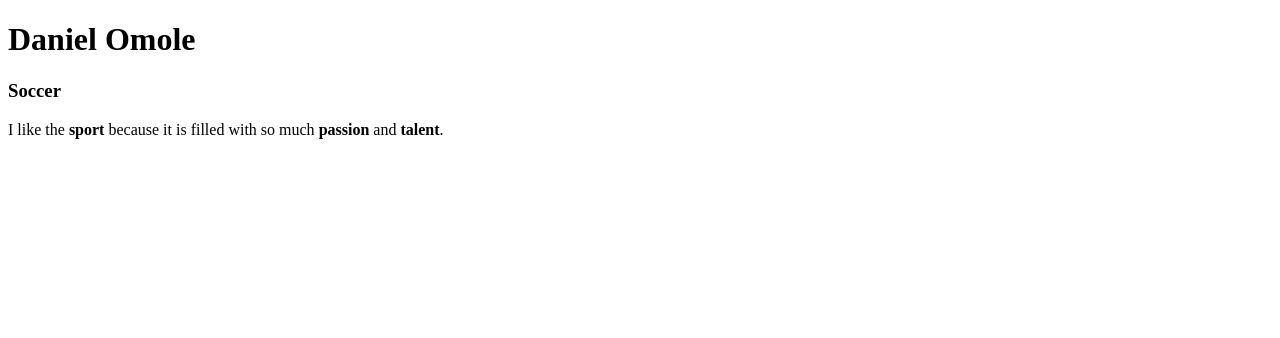
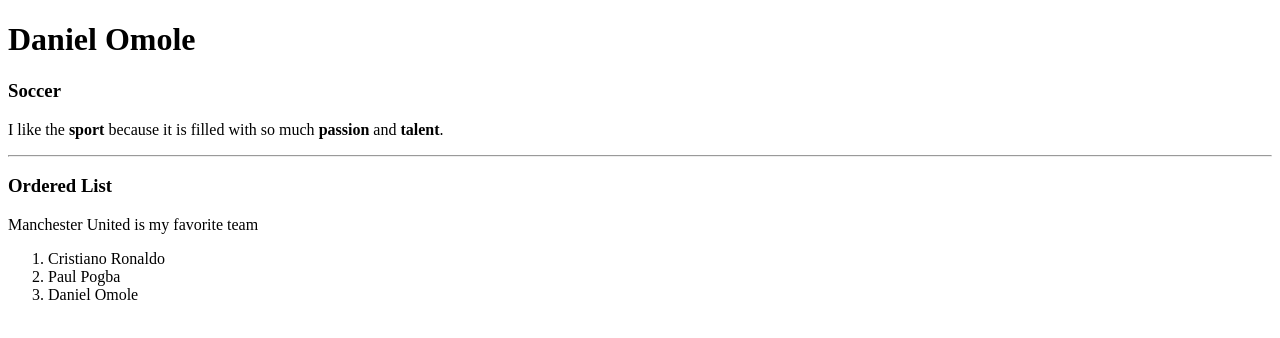
Before and after one commit to 44-563-Web-Apps-S23/44563-webapps-assignment-3-Daniel1012345, a plain HTML site: page index.html in a window 1280 px wide. Drawn offline with Linux system fonts and the light colour scheme.

Commit message:
answered part 5

```diff
--- a/index.html
+++ b/index.html
@@ -10,6 +10,14 @@
         <p>
             I like the <b>sport</b> because it is filled with so much <b>passion</b> and <b>talent</b>.
         </p>
+        <hr>
+        <h3>Ordered List</h3>
+        <p>Manchester United is my favorite team</p>
+        <ol>
+            <li>Cristiano Ronaldo</li>
+            <li>Paul Pogba</li>
+            <li>Daniel Omole</li>
+        </ol>
 
     </body>
 </html>
```
